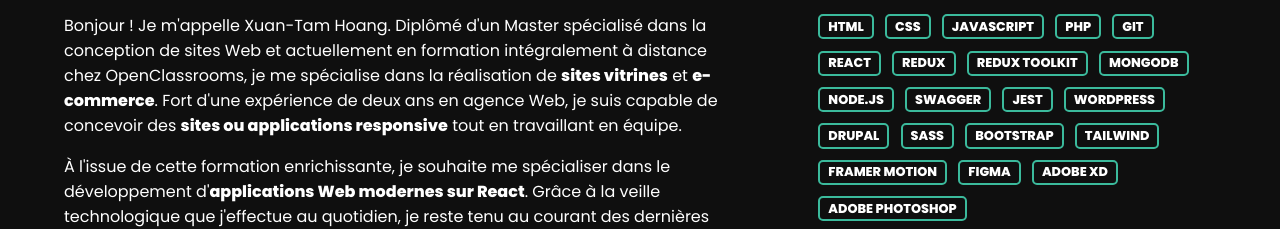
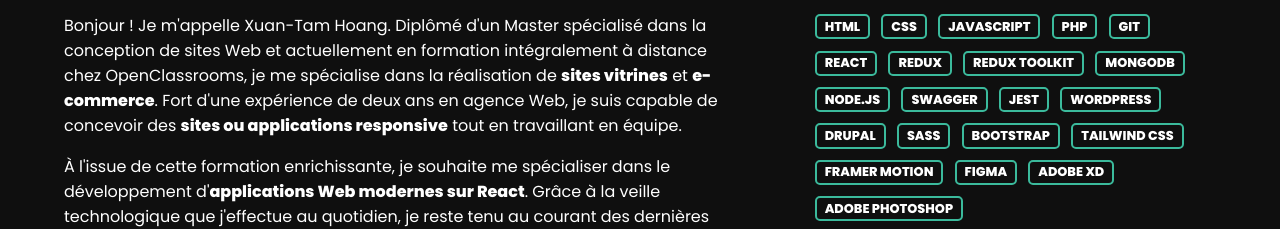
Before and after one commit to xuantam-h/xuantam-hoang, a React (Create React App) app: page / in a window 1280 px wide. Shown: the part 680-909 px from the top of the page. Built offline with nearby package versions, Linux system fonts and the light colour scheme.

Commit message:
Added new resume PDF file, added one new project

```diff
--- a/src/assets/data/data.js
+++ b/src/assets/data/data.js
@@ -15,7 +15,7 @@ const skills = [
     'Drupal',
     'SASS',
     'Bootstrap',
-    'Tailwind',
+    'Tailwind CSS',
     'Framer Motion',
     'Figma',
     'Adobe XD',
@@ -23,6 +23,14 @@ const skills = [
 ]
 
 const projects = [
+    {
+        name: "Portfolio Ikea",
+        tags: ["HTML", "CSS", "Tailwind CSS"],
+        url: "https://github.com/xuantam-h/",
+        image: "./project-ikea.webp",
+        summary: "Projet de création d'un CV inspiré par une page produit IKEA. HTML/CSS/Tailwind CSS",
+        description: "Intégration d'un CV entièrement en HTML/CSS/Tailwind CSS inspiré d'une page produit IKEA",
+    },
     {
         name: "Argent Bank",
         tags: ["HTML", "CSS", "React", "Create-react-app", "React-router", "Redux", "Redux-toolkit", "MongoDB", "Swagger"],
@@ -53,7 +61,7 @@ const projects = [
         url: "https://github.com/xuantam-h/portfolio-sophie-bluel",
         image: "./project-sophie.webp",
         summary: "Projet de création d'une page administration. Appel API pour ajouter, supprimer des travaux de l'architecte",
-        description: "Projet de création d'une page administration. Appel API pour ajouter, supprimer des travaux de l'architecte",
+        description: "Projet de création d'une page administration en JavaScript. Appels API pour l'authentification utilisateur utilisant la méthode JWT, ajouter ou supprimer des travaux de l'architecte à travers une modale accessible lorsque l'utilisateur est authentifié.",
     },
     {
         name: "Oh my Food !",
@@ -65,11 +73,11 @@ const projects = [
     },
     {
         name: "Nina Carducci",
-        tags: ["SEO", "Rich Snippet", "WAVE", "Référencement local", "Schema.org"],
+        tags: ["SEO", "Rich Snippet", "WAVE", "Référencement local", "Schema.org", "Minification"],
         url: "https://github.com/xuantam-h/ninacarducci",
         image: "./project-nina-carducci.webp",
         summary: "Optimisation du référencement du site d'une photographe. Amélioration du rapport Lighthouse et réduction du temps de chargement du site.",
-        description: "Optimisation du référencement du site d'une photographe. Amélioration du rapport Lighthouse et réduction du temps de chargement du site (Accessibilité, taille et poids des images, ). Ajout du référencement local et microdonnées avec Schema.org. Ajouter les metas pour les réseaux sociaux pour contrôler l'affichage des posts partagés.",
+        description: "Optimisation du référencement du site d'une photographe. Amélioration du rapport Lighthouse et réduction du temps de chargement du site (Accessibilité, taille et poids des images, ). Ajout du référencement local et microdonnées avec Schema.org. Ajouter les metas pour les réseaux sociaux pour contrôler l'affichage des posts partagés. Minification des fichiers JS et CSS pour améliorer les performances.",
     },
 ]
 
--- a/src/components/Hero/index.js
+++ b/src/components/Hero/index.js
@@ -1,5 +1,5 @@
 import './Hero.scss';
-import ResumePDF from '../../assets/pdf/cv-xuantam.pdf';
+import ResumePDF from '../../assets/pdf/cv-xuantam-web.pdf';
 
 const Hero = () => {
     return (
```
Also changed, not shown: 2 other files (tests, documents, lock files or other folders).
